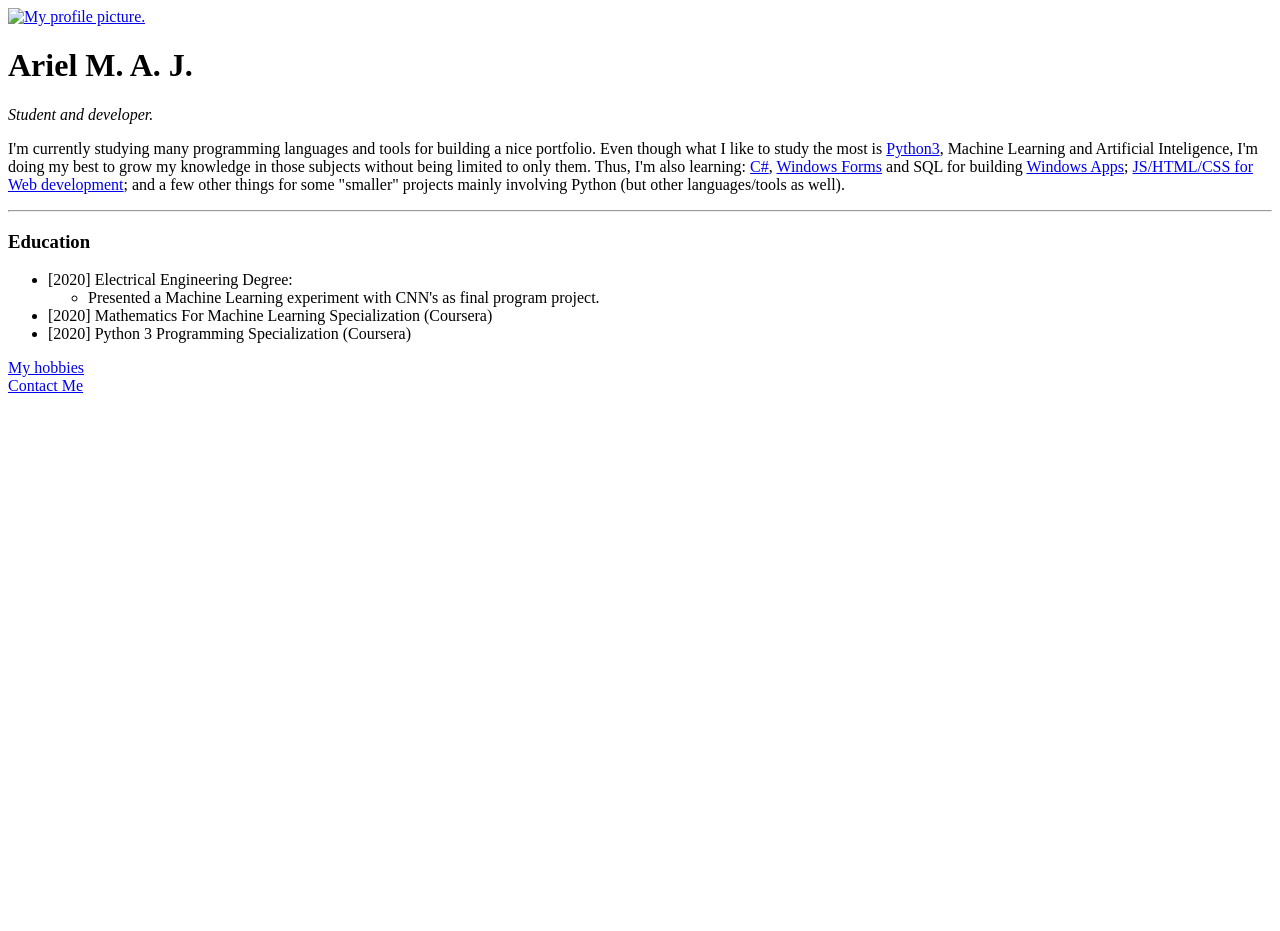
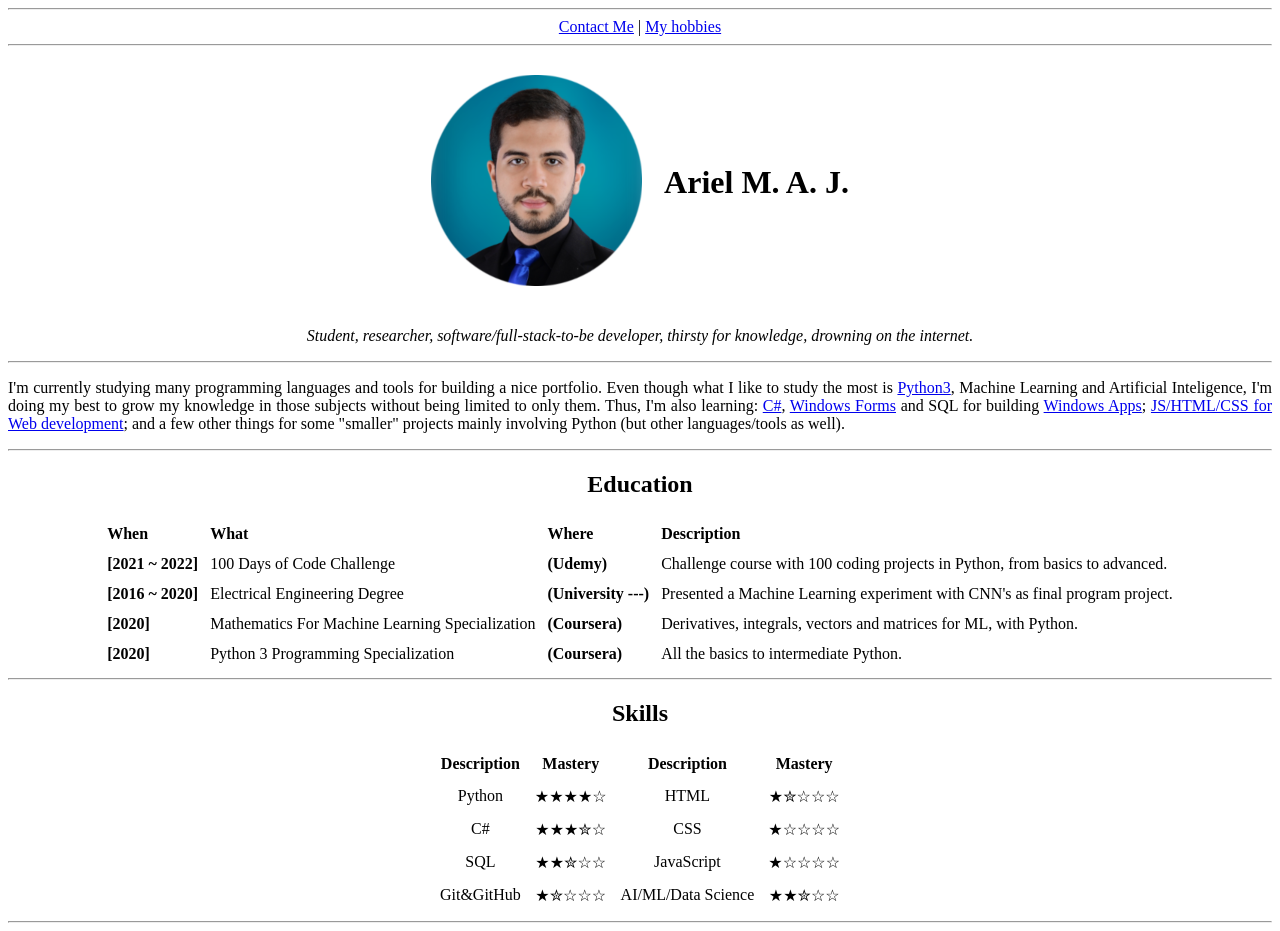
Before and after one commit to ArielMAJ/Web_Development_Bootcamp, a plain HTML site: page 01 - My First HTML Website/index.html in a window 1280 px wide. Before the commit the page ends 800 px from the top, so only its background shows below. Drawn offline with Linux system fonts and the light colour scheme.

Commit message:
Course's section 03: somewhat ready to publish CV

```diff
--- a/01 - My First HTML Website/index.html
+++ b/01 - My First HTML Website/index.html
@@ -7,10 +7,32 @@
 </head>
 
 <body>
-  <a href="https://github.com/ArielMAJ"><img src="../Resources/photo3.png" alt="My profile picture."></a>
-  <h1>Ariel M. A. J.</h1>
-  <p><em>Student and developer.</em></p>
-  <p>I'm currently studying many programming languages
+  <hr>
+
+  <div align="center">
+    <a href="contactme.html">Contact Me</a> |
+    <a href="myhobbies.html">My hobbies</a>
+  </div>
+
+  <hr>
+
+  <div align="center">
+    <table cellspacing="20">
+      <tr>
+        <td>
+          <a href="https://github.com/ArielMAJ"><img src="profilepicture.png" alt="My profile picture."></a>
+        </td>
+        <td>
+          <h1>Ariel M. A. J.</h1>
+        </td>
+      </tr>
+    </table>
+  <p><em>Student, researcher, software/full-stack-to-be developer, thirsty for knowledge, drowning on the internet.</em></p>
+  </div>
+
+  <hr>
+
+  <p align="justify">I'm currently studying many programming languages
     and tools for building a nice portfolio.
     Even though what I like to study the most is <a href="https://github.com/ArielMAJ/100-days-of-code">Python3</a>,
     Machine Learning and Artificial Inteligence,
@@ -22,23 +44,89 @@
     <a href="https://github.com/ArielMAJ/Web_Development_Bootcamp">JS/HTML/CSS for Web development</a>; and a few other things for some
     "smaller" projects mainly involving Python (but other languages/tools as well).
   </p>
+
   <hr>
-  <h3>Education</h3>
-  <ul>
-    <li>[2020] Electrical Engineering Degree: </li>
-    <ul>
-      <li>
-        Presented a Machine Learning experiment
-        with CNN's as final program project.
-      </li>
-    </ul>
-    <li>[2020] Mathematics For Machine Learning Specialization (Coursera)</li>
-    <li>[2020] Python 3 Programming Specialization (Coursera)</li>
-  </ul>
 
-  <a href="myhobbies.html">My hobbies</a>
-  <br>
-  <a href="contactme.html">Contact Me</a>
+  <h2 align="center">Education</h2>
+
+  <table align="center" cellpadding="5">
+    <thead align="left">
+      <th>When</th>
+      <th>What</th>
+      <th>Where</th>
+      <th>Description</th>
+    </thead>
+    <tbody align="left">
+      <tr>
+        <td><b>[2021 ~ 2022]</b></td>
+        <td>100 Days of Code Challenge</td>
+        <td><b>(Udemy)</b></td>
+        <td>Challenge course with 100 coding projects in Python, from basics to advanced.</td>
+      </tr>
+      <tr>
+        <td><b>[2016 ~ 2020]</b></td>
+        <td>Electrical Engineering Degree</td>
+        <td><b>(University ---)</b></td>
+        <td>Presented a Machine Learning experiment
+          with CNN's as final program project.
+        </td>
+      </tr>
+      <tr>
+        <td><b>[2020]</b></td>
+        <td>
+          Mathematics For Machine Learning Specialization
+        </td>
+        <td><b>(Coursera)</b></td>
+        <td>Derivatives, integrals, vectors and matrices for ML, with Python.</td>
+      </tr>
+      <tr>
+        <td><b>[2020]</b></td>
+        <td>
+          Python 3 Programming Specialization
+        </td>
+        <td><b>(Coursera)</b></td>
+        <td>All the basics to intermediate Python.</td>
+      </tr>
+    </tbody>
+  </table>
+
+  <hr>
+  <h2 align="center">Skills</h2>
+  <table align="center" cellpadding="6">
+    <thead align="center">
+      <th>Description</th>
+      <th>Mastery</th>
+      <th>Description</th>
+      <th>Mastery</th>
+    </thead>
+    <tbody align="center">
+      <tr>
+        <td>Python</td>
+        <td>★★★★☆</td>
+        <td>HTML</td>
+        <td>★✮☆☆☆</td>
+      </tr>
+      <tr>
+        <td>C#</td>
+        <td>★★★✮☆</td>
+        <td>CSS</td>
+        <td>★☆☆☆☆</td>
+      </tr>
+      <tr>
+        <td>SQL</td>
+        <td>★★✮☆☆</td>
+        <td>JavaScript</td>
+        <td>★☆☆☆☆</td>
+      </tr>
+      <tr>
+        <td>Git&GitHub</td>
+        <td>★✮☆☆☆</td>
+        <td>AI/ML/Data Science</td>
+        <td>★★✮☆☆</td>
+      </tr>
+    </tbody>
+  </table>
+  <hr>
 </body>
 
 </html>
```
Also changed, not shown: 01 - My First HTML Website/contactme.html (+31 -3 lines), 01 - My First HTML Website/myhobbies.html (+24 -1 lines), index.html (added, +14 -0 lines), 01 - My First HTML Website/profilepicture.png (added).
